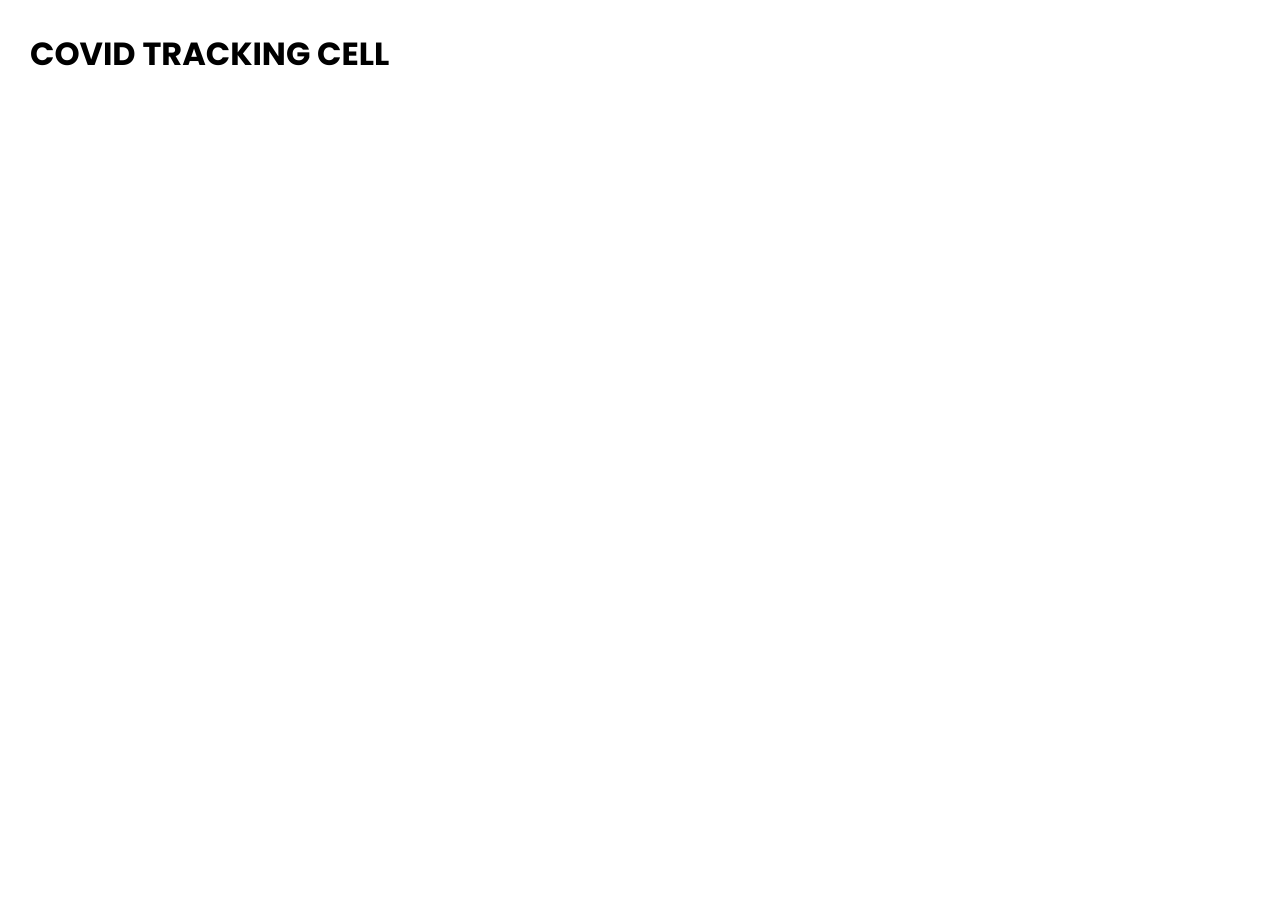
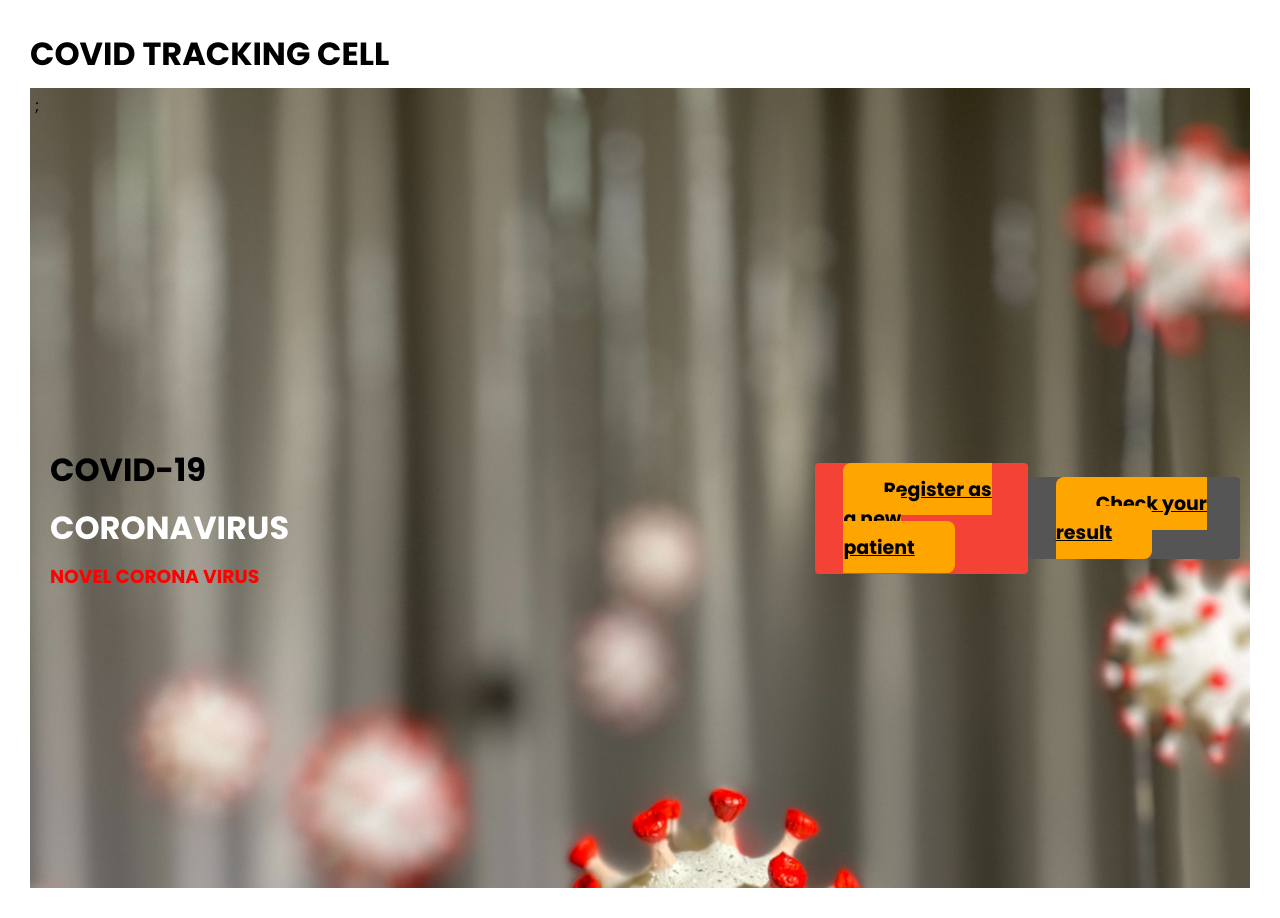
Before and after one commit to subhan300/covid-tracking-application, a React (Create React App) app: page / in a window 1280 px wide. Before the commit the page ends 800 px from the top, so only its background shows below. Built offline with nearby package versions, Linux system fonts and the light colour scheme.

Commit message:
added covid form page, please take note of matrial-ui dependency error which might oppear after this merge.

```diff
--- a/src/App.js
+++ b/src/App.js
@@ -1,6 +1,6 @@
 
 import './App.css';
-import Home from "./pages/home/Home"
+import Home from "./pages/home/home.js"
 import {
   BrowserRouter as Router,
   Switch,
--- a/src/pages/covid-form/Covid_form.js
+++ b/src/pages/covid-form/Covid_form.js
@@ -17,6 +17,11 @@ const SignupValidation = Yup.object().shape({
         lastName: Yup.string()
         .max(50, 'must be 50 characters or less' )
         .required('Required'),
+
+        hospital: Yup.string()
+        .max(50, 'must be 50 characters or less' )
+        .required('Required'),
+
 
         gender:  Yup.string()
         .required("Required")
@@ -53,7 +58,7 @@ const SignupValidation = Yup.object().shape({
     })
 
 
-const Covid_Form = () => {
+const Covid_form = () => {
 
 
 
@@ -64,6 +69,7 @@ const Covid_Form = () => {
             {
                 firstName: '',
                 lastName: '',
+                hostpita:'',
                 gender: '',
                 age: new Int16Array(),
                 bloodPressure: '',
@@ -98,6 +104,8 @@ const Covid_Form = () => {
                             />
                             <TextField errors={errors} touched={touched} label="Last Name" name="lastName"/>
                             <TextField errors={errors} touched={touched} label="age" name="age"/>
+                            <TextField errors={errors} touched={touched} label="hospital" name="hospital"/>
+
                             <Select
                                 mainLabel="Blood Pressure"
                                 optionValues={bpOptions}
@@ -159,4 +167,4 @@ const Covid_Form = () => {
     )
 }
 
-export default Covid_Form;
+export default Covid_form;
--- a/src/pages/home/Home.js
+++ /dev/null
@@ -1,19 +0,0 @@
-import React from 'react'
-import {Link } from "react-router-dom"
-import "./Home.css"
-function Home() {
-    return (
-        <div>
-            <h1>COVID TRACKING CELL</h1>
-
-          </div>
-
-
-    )
-}
-
-export default Home
-
-{/* <Link to="/covid_form">GO TO COVID PAGE</Link>
-<div>  <Link to="/signup">LoginPAGE</Link></div>
-  <div><Link to="/login">ignup PAGE</Link> */}
--- /dev/null
+++ b/src/pages/home/header.js
@@ -0,0 +1,24 @@
+import React from "react";
+const Header = () =>{
+return <div className="banner">;
+       <div className="banner-content">
+           <div className="container">
+               <h1 style={{ color: 'black' }}>COVID-19</h1>
+               <h1 style={{ color: 'white' }}>CORONAVIRUS</h1>
+               <h3 style={{ color: 'red' }}>NOVEL CORONA VIRUS</h3>
+
+           </div>
+            <div className="banner__btn">
+              <a href="" className="btn btn-smart">
+                Register as a new patient
+              </a>
+            </div>
+            <div className="banner__btn1">
+              <a href="" className="btn btn-smart">
+                Check your result
+              </a>
+            </div>
+       </div>
+</div>
+};
+export default Header;
--- /dev/null
+++ b/src/pages/home/home.css
@@ -0,0 +1,42 @@
+*{
+    margin: 0;
+    padding: 0;
+    box-sizing: border-box;
+}
+
+body{
+    font-family: 'Montserrat', sans-serif;
+}
+.banner{
+width: 100%;
+height: 100vh;
+background: url("./covid.jpg");
+background-repeat: no-repeat;
+background-size: cover;
+}
+.banner-content {
+    display:flex;
+    align-items: center;
+    height: 100vh;
+}
+.container {
+width: 1200px;
+max-width: 1200px;
+margin: 0 auto;
+}
+.banner__btn{
+background-color: #f44336;
+color:white;
+font-size: 12px;
+width: 250px;
+padding: 12px 28px;
+border-radius: 4px;
+}
+.banner__btn1{
+background-color: #555555;
+color: white;
+font-size: 12px;
+width: 250px;
+padding: 12px 28px;
+border-radius: 4px;
+}
--- /dev/null
+++ b/src/pages/home/home.js
@@ -0,0 +1,28 @@
+import React from 'react'
+import {Link } from "react-router-dom"
+import "./home.css"
+import Header from "./header.js"
+function Home() {
+    return (
+        <div>
+            <h1>COVID TRACKING CELL</h1>
+
+          <div>
+              < Header/>
+          </div>
+               </div>
+
+
+    )
+}
+
+export default Home
+
+/*
+ <Link to="/covid_form">GO TO COVID PAGE</Link>
+          <div>  <Link to="/signup">LoginPAGE</Link></div>
+            <div><Link to="/login">ignup PAGE</Link>
+          </div>
+
+
+          */
```
Also changed, not shown: src/pages/home/Home.css (deleted), src/pages/home/covid.jpg (added).
